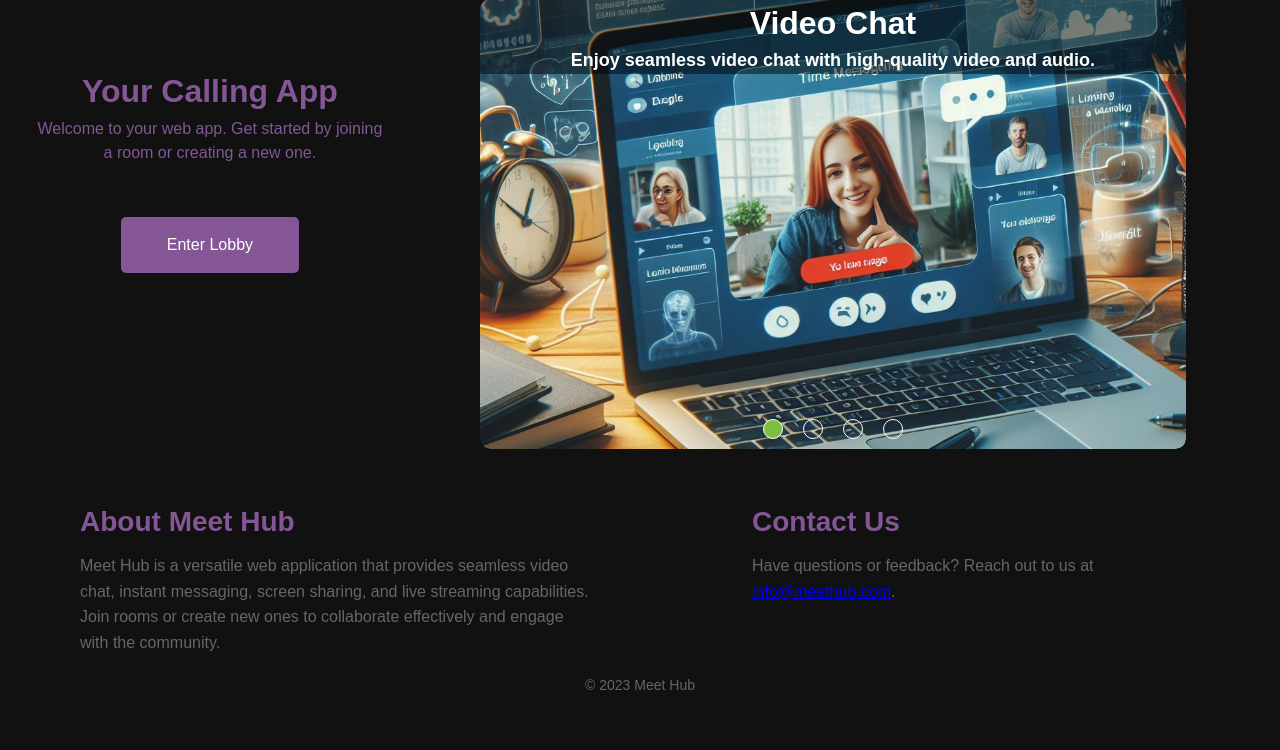
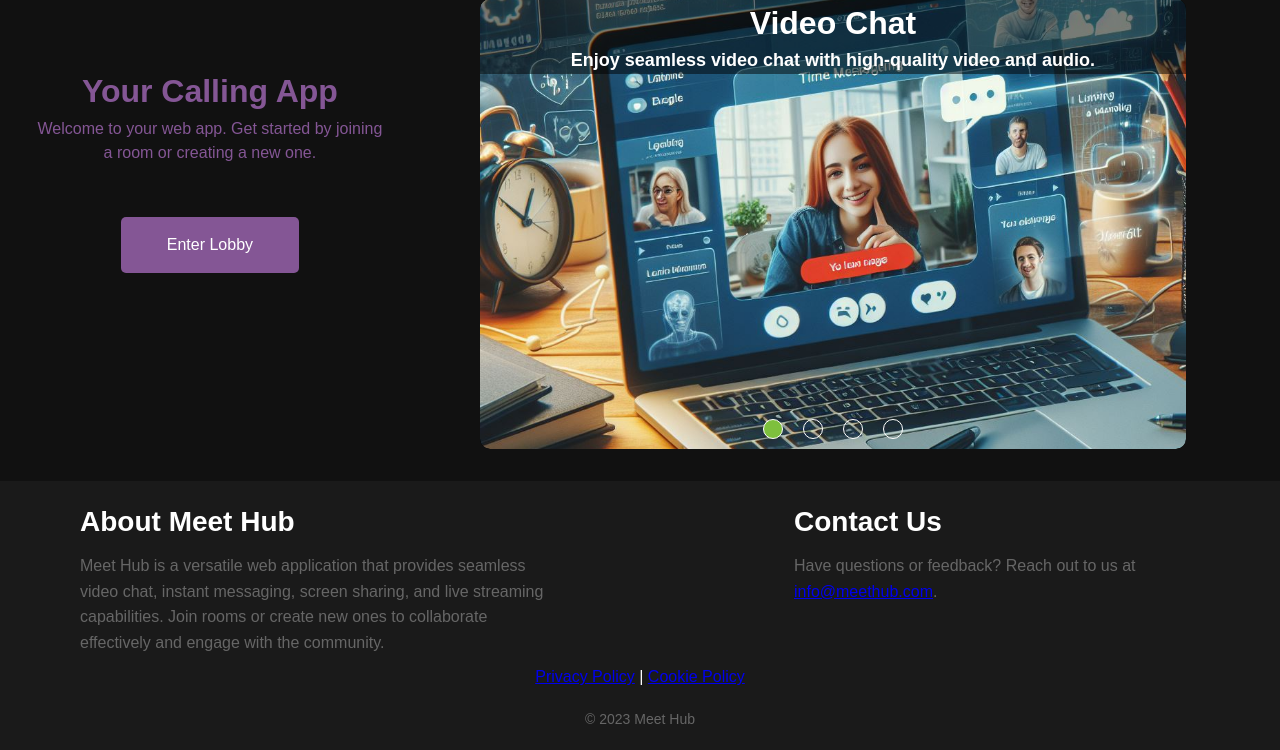
Before and after one commit to Swastik007sharma/video_calling, a Node project: template views/home.ejs in a window 1280 px wide. Shown: the part 133-883 px from the top of the page. Before the commit the page ends 823 px from the top, so only its background shows below. Run offline with Node 20 templates, Linux system fonts and the light colour scheme; the template is opened without the code that fills it, so the values that code supplies are empty; some libraries are stand-ins or nearby versions.

Commit message:
Add footer section with privacy policy and copyright information

```diff
--- a/public/stylesheet/index.css
+++ b/public/stylesheet/index.css
@@ -353,3 +353,35 @@ a:hover {
         left: 10px;
     }
 }
+
+footer {
+    display: flex;
+    flex-direction: column;
+    align-items: center;
+    justify-content: center;
+    background-color: #1a1a1a; /* Match your site's background */
+    color: #fff; /* Text color */
+    padding: 20px 0; /* Padding for spacing */
+}
+
+#details {
+    display: flex;
+    justify-content: space-between;
+    width: 100%;
+    max-width: 1200px; /* Adjust as needed */
+    padding: 0 20px; /* Side padding */
+}
+
+#about,
+#contact-us {
+    margin: 0 20px; /* Margin for spacing */
+}
+
+#privacy-policy {
+    margin: 10px 0; /* Margin for spacing */
+}
+
+#copyright {
+    margin-top: 10px; /* Margin for spacing */
+    text-align: center; /* Center the copyright text */
+}
--- a/views/home.ejs
+++ b/views/home.ejs
@@ -147,19 +147,13 @@
 		</div>
 		<footer>
 			<div id="details">
-				<!-- About Section -->
 				<section id="about">
 					<h2>About Meet Hub</h2>
 					<p>
-						Meet Hub is a versatile web application that provides
-						seamless video chat, instant messaging, screen sharing,
-						and live streaming capabilities. Join rooms or create
-						new ones to collaborate effectively and engage with the
-						community.
+						Meet Hub is a versatile web application that provides seamless video chat, instant messaging, screen sharing, and live streaming capabilities. Join rooms or create new ones to collaborate effectively and engage with the community.
 					</p>
 				</section>
 
-				<!-- Contact Us Section -->
 				<section id="contact-us">
 					<h2>Contact Us</h2>
 					<p>
@@ -169,7 +163,13 @@
 				</section>
 			</div>
 
-			<!-- Copyright Notice -->
+			<div id="privacy-policy">
+				<p>
+					<a href="https://www.iubenda.com/privacy-policy/67174679" class="iubenda-white iubenda-noiframe iubenda-embed" title="Privacy Policy">Privacy Policy</a> |
+					<a href="https://www.iubenda.com/privacy-policy/67174679/cookie-policy" class="iubenda-white iubenda-noiframe iubenda-embed" title="Cookie Policy">Cookie Policy</a>
+				</p>
+			</div>
+
 			<div id="copyright">
 				<p>&copy; 2023 Meet Hub</p>
 			</div>
@@ -183,5 +183,21 @@
 		></script>
 		<script src="/javascript/slider.js" defer></script>
 		<script src="/javascript/index.js" defer></script>
+		<script type="text/javascript">
+			(function (w,d) {
+				var loader = function () {
+					var s = d.createElement("script"), tag = d.getElementsByTagName("script")[0];
+					s.src="https://cdn.iubenda.com/iubenda.js";
+					tag.parentNode.insertBefore(s,tag);
+				};
+				if(w.addEventListener){
+					w.addEventListener("load", loader, false);
+				} else if(w.attachEvent){
+					w.attachEvent("onload", loader);
+				} else {
+					w.onload = loader;
+				}
+			})(window, document);
+		</script>
 	</body>
 </html>
```
Also changed, not shown: public/stylesheet/lobby.css (+32 -0 lines), views/index.ejs (+24 -8 lines).
